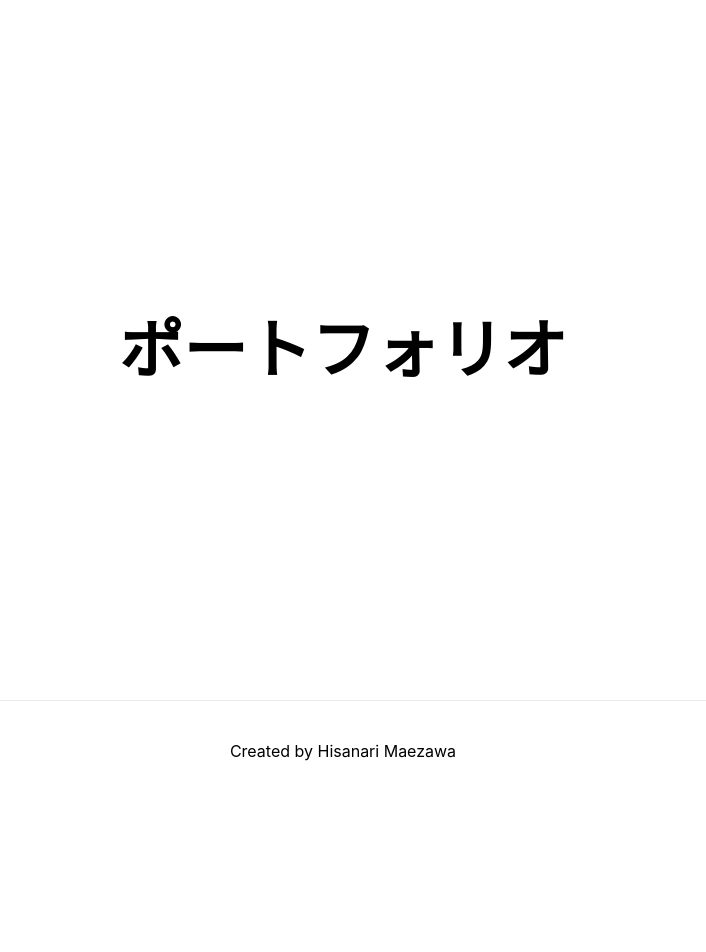
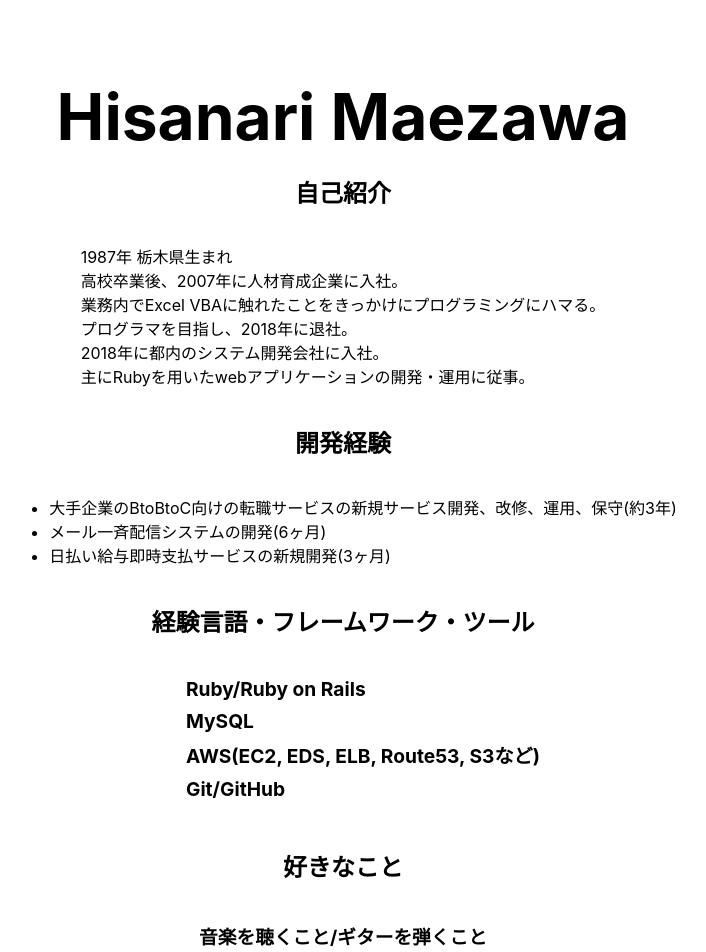
Before and after one commit to hisanari/portfolio, a Next.js app: page / in a window 1280 px wide. Shown: the top 952 px of the page, without its empty margins (297-1003 px from the left). Before the commit the page ends 800 px from the top, so only its background shows below. Built offline with nearby package versions, Linux system fonts and the light colour scheme.

Commit message:
経歴に関する情報を作成

```diff
--- a/pages/index.js
+++ b/pages/index.js
@@ -11,8 +11,32 @@ export default function Home() {
 
       <main className={styles.main}>
         <h1 className={styles.title}>
-          ポートフォリオ
+          Hisanari Maezawa
         </h1>
+        <h2>自己紹介</h2>
+        <p>
+          1987年 栃木県生まれ<br />
+          高校卒業後、2007年に人材育成企業に入社。<br />
+          業務内でExcel VBAに触れたことをきっかけにプログラミングにハマる。< br />
+          プログラマを目指し、2018年に退社。<br />
+          2018年に都内のシステム開発会社に入社。<br />
+          主にRubyを用いたwebアプリケーションの開発・運用に従事。
+        </p>
+        <h2>開発経験</h2>
+        <ul>
+          <li>大手企業のBtoBtoC向けの転職サービスの新規サービス開発、改修、運用、保守(約3年)</li>
+          <li>メール一斉配信システムの開発(6ヶ月)</li>
+          <li>日払い給与即時支払サービスの新規開発(3ヶ月)</li>
+        </ul>
+        <h2>経験言語・フレームワーク・ツール</h2>
+        <ul className={styles.experienced_list}>
+          <li>Ruby/Ruby on Rails</li>
+          <li>MySQL</li>
+          <li>AWS(EC2, EDS, ELB, Route53, S3など)</li>
+          <li>Git/GitHub</li>
+        </ul>
+        <h2>好きなこと</h2>
+        <h3>音楽を聴くこと/ギターを弾くこと</h3>
      </main>
 
       <footer className={styles.footer}>
--- a/styles/Home.module.css
+++ b/styles/Home.module.css
@@ -110,8 +110,21 @@
   line-height: 1.5;
 }
 
+.experienced_list {
+  list-style: none;
+  font-weight: bold;
+  font-size: 1.2rem;
+}
+
+.experienced_list > li {
+  margin-bottom: 0.5rem;
+}
+
+
 .logo {
-  height: 1em;
+  height: 3em;
+  margin-left: 1rem;
+  margin-right: 1rem;
 }
 
 @media (max-width: 600px) {
```
